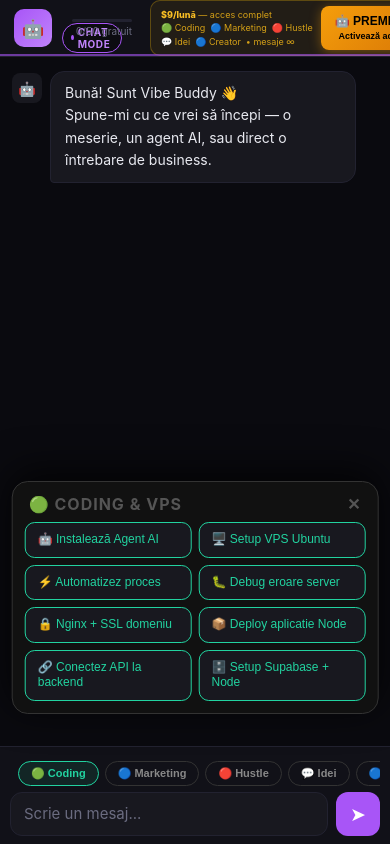
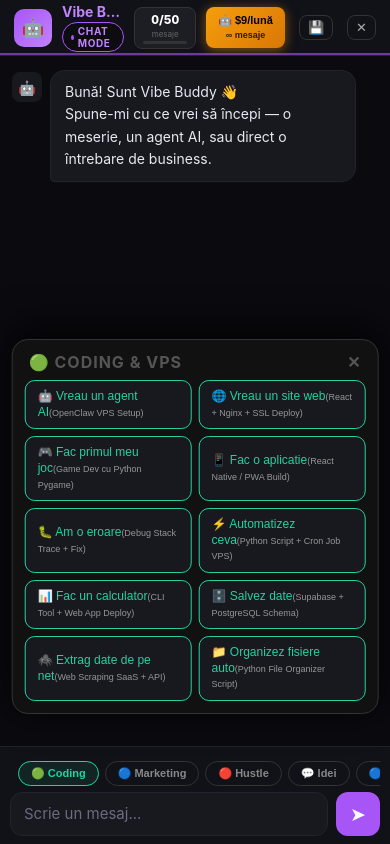
Before and after one commit to sergiumurgescu88-lgtm/agents-ui, a website: page public/index.html in a window 390 px wide. Both pictures are taken after a click on the button "🟢 Coding". Drawn offline with Linux system fonts and the light colour scheme.

Commit message:
50 butoane cu subtitlu expert alb + header mobile optimizat + Stripe checkout

```diff
--- a/public/index.html
+++ b/public/index.html
@@ -365,22 +365,18 @@ body.mode-marketing #send-btn{color:#fff;}
         <span id="mode-label">CHAT MODE</span>
       </div>
     </div>
-    <div id="action-counter">
-      <div id="action-bar"><div id="action-fill" style="width:0%"></div></div>
-      <div id="action-text">0/50 gratuit</div>
+    <!-- COUNTER vizibil pe mobile -->
+    <div id="action-counter" style="flex-shrink:0;display:flex;flex-direction:column;align-items:center;gap:2px;background:rgba(255,255,255,0.05);border:1px solid #333;border-radius:8px;padding:4px 8px;min-width:52px">
+      <div id="action-text" style="font-size:12px;font-weight:800;color:#fff;font-variant-numeric:tabular-nums;">0/50</div>
+      <div style="font-size:8px;color:#666;white-space:nowrap">mesaje</div>
+      <div id="action-bar" style="width:44px;height:3px;background:#333;border-radius:3px;overflow:hidden;"><div id="action-fill" style="width:0%;height:100%;background:var(--accent);border-radius:3px;transition:width .4s,background .4s;"></div></div>
     </div>
-    <div style="display:flex;align-items:center;gap:8px;margin-left:8px;background:rgba(234,179,8,0.08);border:1px solid rgba(234,179,8,0.3);border-radius:10px;padding:5px 10px;flex-shrink:0">
-      <div style="font-size:9px;color:#d4a017;line-height:1.5;white-space:nowrap">
-        <span style="font-weight:800;color:#fbbf24">$9/lună</span> — acces complet<br>
-        🟢 Coding &nbsp;🔵 Marketing &nbsp;🔴 Hustle<br>
-        💬 Idei &nbsp;🔵 Creator &nbsp;• mesaje ∞
-      </div>
-      <button onclick="startCheckout()" style="flex-shrink:0;background:linear-gradient(135deg,#f59e0b,#d97706);color:#000;padding:8px 14px;border-radius:8px;font-size:12px;font-weight:900;border:none;cursor:pointer;white-space:nowrap;text-align:center;box-shadow:0 2px 12px rgba(245,158,11,0.4)">
-        🤖 PREMIUM<br><span style="font-size:9px;font-weight:600">Activează acum</span>
-      </button>
-    </div>
-    <button id="btn-export" onclick="exportChat()" title="Salvează conversația" style="background:none;border:1px solid #333;border-radius:8px;color:#aaa;padding:4px 10px;font-size:13px;cursor:pointer;margin-left:6px;transition:all .2s" onmouseover="this.style.borderColor='#6366f1';this.style.color='#6366f1'" onmouseout="this.style.borderColor='#333';this.style.color='#aaa'">💾</button>
-    <button id="btn-close" onclick="window.close()" title="Închide" style="background:none;border:1px solid #333;border-radius:8px;color:#aaa;padding:4px 10px;font-size:13px;cursor:pointer;margin-left:6px;transition:all .2s" onmouseover="this.style.borderColor='#ef4444';this.style.color='#ef4444'" onmouseout="this.style.borderColor='#333';this.style.color='#aaa'">✕</button>
+    <!-- BUTON PREMIUM -->
+    <button onclick="startCheckout()" id="btn-premium" style="flex-shrink:0;background:linear-gradient(135deg,#f59e0b,#d97706);color:#000;padding:6px 12px;border-radius:8px;font-size:11px;font-weight:900;border:none;cursor:pointer;white-space:nowrap;text-align:center;box-shadow:0 2px 12px rgba(245,158,11,0.5);line-height:1.3">
+      🤖 $9/lună<br><span style="font-size:9px;font-weight:600;opacity:.8">∞ mesaje</span>
+    </button>
+    <button id="btn-export" onclick="exportChat()" title="Salvează" style="background:none;border:1px solid #333;border-radius:8px;color:#aaa;padding:4px 8px;font-size:13px;cursor:pointer;margin-left:4px;flex-shrink:0" onmouseover="this.style.borderColor='#6366f1';this.style.color='#6366f1'" onmouseout="this.style.borderColor='#333';this.style.color='#aaa'">💾</button>
+    <button id="btn-close" onclick="window.close()" title="Închide" style="background:none;border:1px solid #333;border-radius:8px;color:#aaa;padding:4px 8px;font-size:13px;cursor:pointer;margin-left:4px;flex-shrink:0" onmouseover="this.style.borderColor='#ef4444';this.style.color='#ef4444'" onmouseout="this.style.borderColor='#333';this.style.color='#aaa'">✕</button>
   </div>
 
   <!-- CTX BANNER -->
@@ -528,7 +524,7 @@ function updateActionUI(count) {
   const fill = document.getElementById('action-fill');
   fill.style.width = pct + '%';
   fill.style.background = count >= 9 ? 'var(--amber)' : count >= 7 ? 'var(--purple)' : 'var(--accent)';
-  document.getElementById('action-text').textContent = `${count}/50 gratuit`;
+  document.getElementById('action-text').textContent = `${count}/50`;
   saveState();
 }
 
@@ -651,54 +647,64 @@ async function sendMessage() {
 
 const QA_DATA = {
   coding: { color:'#22d3a0', btns:[
-    ['🤖 Instalează Agent AI','Vreau sa instalez un agent AI pe VPS-ul meu'],
-    ['🖥️ Setup VPS Ubuntu','Configureaza-mi VPS-ul Ubuntu 24 de la zero complet'],
-    ['⚡ Automatizez proces','Vreau sa automatizez un proces repetitiv cu AI pe VPS'],
-    ['🐛 Debug eroare server','Am o eroare pe server, ajuta-ma sa o rezolv pas cu pas'],
-    ['🔒 Nginx + SSL domeniu','Configureaza nginx si SSL pentru domeniul meu'],
-    ['📦 Deploy aplicatie Node','Vreau sa deploy-ez o aplicatie Node.js cu PM2 pe VPS'],
-    ['🔗 Conectez API la backend','Ajuta-ma sa conectez un API extern la backend-ul meu'],
-    ['🗄️ Setup Supabase + Node','Configureaza Supabase cu Node.js pentru proiectul meu']
+    ['🤖 Vreau un agent AI','Vreau sa am un agent AI personal care sa lucreze pentru mine. De unde incep?','OpenClaw VPS Setup'],
+    ['🌐 Vreau un site web','Ajuta-ma sa imi fac un site web simplu pas cu pas de la zero','React + Nginx + SSL Deploy'],
+    ['🎮 Fac primul meu joc','Vreau sa fac un joc simplu. Ce limbaj sa folosesc si cum incep?','Game Dev cu Python Pygame'],
+    ['📱 Fac o aplicatie','Vreau sa fac o aplicatie simpla. Cum incep daca nu stiu sa programez?','React Native / PWA Build'],
+    ['🐛 Am o eroare','Am o eroare si nu stiu ce inseamna. Ajuta-ma sa o rezolv','Debug Stack Trace + Fix'],
+    ['⚡ Automatizez ceva','Vreau sa automatizez un task plictisitor pe care il fac zilnic','Python Script + Cron Job VPS'],
+    ['📊 Fac un calculator','Vreau sa fac un calculator sau convertor simplu in Python','CLI Tool + Web App Deploy'],
+    ['🗄️ Salvez date','Vreau sa salvez date dintr-o aplicatie. Cum fac o baza de date simpla?','Supabase + PostgreSQL Schema'],
+    ['🕷️ Extrag date de pe net','Vreau sa extrag automat informatii de pe un site web','Web Scraping SaaS + API'],
+    ['📁 Organizez fisiere auto','Vreau sa imi organizeze automat fisierele si pozele de pe calculator','Python File Organizer Script']
   ]},
   marketing: { color:'#f97316', btns:[
-    ['📊 Strategie marketing AI','Fa-mi o strategie completa de marketing cu AI pentru business-ul meu'],
-    ['✍️ Prompts social media','Scrie-mi 10 prompturi AI gata de folosit pentru social media'],
-    ['💰 Funnel vanzari complet','Construieste-mi un funnel de vanzari complet cu AI pas cu pas'],
-    ['🔍 Strategie SEO cu AI','Fa-mi o strategie SEO completa cu AI pentru site-ul meu'],
-    ['📧 Secventa 7 emailuri','Scrie-mi o secventa de 7 emailuri de vanzare gata de trimis'],
-    ['📱 Plan content LinkedIn','Fa-mi un plan de continut pentru LinkedIn pentru 30 de zile'],
-    ['🎯 Campanie Google Ads','Ajuta-ma sa creez o campanie Google Ads cu AI pentru produsul meu'],
-    ['🤖 Agent marketing automat','Cum construiesc un agent AI care posteaza automat pe social media']
+    ['📣 Vreau mai multi clienti','Cum atrag mai multi clienti pentru afacerea mea fara sa cheltuiesc mult?','Lead Gen Funnel + CRM Auto'],
+    ['📱 Postez pe social media','Ajuta-ma sa postez constant pe Instagram Facebook TikTok fara sa pierd ore','Buffer API + AI Content Pipeline'],
+    ['📧 Trimit emailuri automat','Vreau sa trimit emailuri automat catre clientii mei. Cum fac asta gratuit?','Resend API + Drip Sequence'],
+    ['🔍 Apar pe Google','Cum fac sa apara site-ul meu in primele rezultate Google?','SEO Technical Audit + Schema'],
+    ['💰 Vand mai mult online','Cum imi cresc vanzarile online cu AI fara buget mare de reclame?','Conversion Rate Optimization'],
+    ['✍️ Scriu texte de vanzare','Ajuta-ma sa scriu texte convingatore pentru produsul sau serviciul meu','Copywriting Framework AIDA'],
+    ['🎯 Fac reclame pe Facebook','Cum fac o reclama pe Facebook care chiar functioneaza si aduce clienti?','Meta Ads + Pixel + Retargeting'],
+    ['📊 Inteleg datele mele','Am un business si nu inteleg ce imi spun cifrele. Ajuta-ma sa le analizez','GA4 + Mixpanel Analytics'],
+    ['🌐 Promovez pe YouTube','Cum incep un canal YouTube pentru afacerea mea si cum il cresc cu AI?','YouTube SEO + AI Content Factory'],
+    ['🤝 Gasesc parteneri','Cum gasesc parteneri sau colaboratori pentru afacerea mea online?','B2B Outreach + LinkedIn API']
   ]},
   sidehustle: { color:'#ff6b6b', btns:[
-    ['🔴 Top 100 Side Hustle','Vreau sa incep un side hustle din top 100 cu AI, da-mi cel mai potrivit'],
-    ['💼 Meseria mea spre business','Ce meserie am si cum o transform in business cu AI in 30 de zile'],
-    ['💶 1000 euro luna cu AI','Cum fac primii 1000 euro pe luna cu AI, da-mi planul exact'],
-    ['🚀 Lansez Micro SaaS','Vreau sa lansez un Micro SaaS, da-mi ideea si stack-ul complet'],
-    ['👥 Monetizez comunitate','Cum monetizez o comunitate online cu AI si ce tools folosesc'],
-    ['🛒 Vand pe Etsy cu AI','Ce produse digitale pot vinde pe Etsy generate cu AI'],
-    ['📚 Lansez curs online','Cum lansez un curs online cu AI in 2 saptamani de la zero'],
-    ['🎬 Canal YouTube cu AI','Cum construiesc un canal YouTube automatizat cu AI care face bani']
+    ['💶 Fac bani online','Cum pot face bani online cu AI? Da-mi ideea cea mai simpla pentru inceput','Digital Products + Gumroad'],
+    ['💼 Transform meseria in bani','Am o meserie sau un skill. Cum il transform in sursa de venit extra?','Productized Service + Retainer'],
+    ['🛒 Vand ceva pe net','Vreau sa vand ceva online. Ce pot vinde si cum incep fara investitie?','Etsy Digital + Shopify Store'],
+    ['📚 Fac un curs online','Stiu ceva bine si vreau sa fac un curs online. Cum incep de la zero?','Course Platform + Email Funnel'],
+    ['🎬 Fac bani pe YouTube','Cum fac un canal YouTube care sa aduca bani chiar daca nu am experienta?','YouTube Automation + AdSense'],
+    ['🤖 Inchiriez un agent AI','Cum pot sa ofer servicii de AI altor firme si sa fac bani din asta?','AI Agency + White Label SaaS'],
+    ['🏠 Lucrez de acasa','Vreau sa lucrez de acasa si sa fac bani. Care sunt cele mai bune optiuni?','Remote Freelance + Upwork Pro'],
+    ['🚀 Lansez o mica afacere','Vreau sa lansez o mica afacere. Ajuta-ma sa aleg ideea si sa incep','MVP Launch + Product Hunt'],
+    ['💳 Primul 1000 de euro','Cum fac primii 1000 de euro online? Da-mi un plan concret saptamana asta','Sprint Plan + Quick Wins'],
+    ['📖 Scriu o carte cu AI','Vreau sa scriu si sa vand o carte sau ghid online. Cum fac asta cu AI?','Ebook + Amazon KDP Publish']
   ]},
   chat: { color:'#a855f7', btns:[
-    ['🧠 Brainstorming business RO','Fa-mi un brainstorming de 10 idei de business pentru Romania in 2025'],
-    ['⭐ Brand personal 90 zile','Cum construiesc un brand personal puternic cu AI in 90 de zile'],
-    ['🤝 AI Agents Stack complet','Ce agenti AI pot folosi sa lucrez mai putin si sa castig mai mult'],
-    ['📅 Plan lansare 30 zile','Fa-mi un plan complet sa lansez un produs digital in 30 de zile'],
-    ['💡 Idee validata de business','Ajuta-ma sa validez o idee de business inainte sa investesc timp'],
-    ['📈 Scalez de la 0 la 5000 euro','Cum scalez un business de la zero la 5000 euro pe luna cu AI'],
-    ['🎯 Nisa profitabila 2025','Care sunt cele mai profitabile nise pentru un business AI in 2025'],
-    ['🔄 Automatizez tot business-ul','Cum automatizez 85% din business-ul meu cu AI si ce tools folosesc']
+    ['🧠 Idei de business','Da-mi 10 idei de business simple pe care le pot incepe saptamana asta','Market Research + Validation'],
+    ['❓ Ce sa fac cu viata mea','Am experienta dar nu stiu ce urmeaza. Ajuta-ma sa gasesc o directie','Career Pivot + AI Positioning'],
+    ['📋 Plan pentru 90 zile','Ajuta-ma sa fac un plan concret pentru urmatoarele 90 zile','OKR Framework + Daily Sprints'],
+    ['💡 Am o idee buna?','Am o idee de business. Crezi ca e buna? Analizeaz-o sincer','SWOT + TAM SAM SOM Analysis'],
+    ['🎯 Aleg o nisa','Nu stiu in ce domeniu sa ma lansez. Ajuta-ma sa aleg nisa potrivita','Niche Scoring + Competitor Gap'],
+    ['⭐ Devin cunoscut online','Cum devin cunoscut online si imi construiesc un nume in domeniul meu?','Personal Brand + Content Moat'],
+    ['😰 Mi-e frica sa incep','Vreau sa incep ceva dar mi-e frica. Cum depasesc frica de esec?','Risk Matrix + First Step Plan'],
+    ['💰 Stabilesc pretul corect','Nu stiu cat sa cer pe serviciile mele. Ajuta-ma sa stabilesc pretul','Value-Based Pricing Strategy'],
+    ['🔄 Schimb cariera','Am lucrat 20 de ani intr-un domeniu. Cum ma reprofilez cu AI?','Skills Transfer + AI Leverage'],
+    ['🚀 Incep azi','Vreau sa incep ceva chiar azi. Da-mi primul pas concret pe care il fac acum','Zero to MVP in 24h Plan']
   ]},
   creator: { color:'#3b82f6', btns:[
-    ['🚀 Lansez SaaS cu API-uri','Vreau sa lansez un SaaS cu API-uri gratuite, da-mi stack-ul complet'],
-    ['💡 Business din API gratuite','Cum construiesc un business din API-uri gratuite cu cost zero lunar'],
-    ['📦 Produs digital de la zero','Fa-mi planul complet pentru un produs digital de la zero la primul client'],
-    ['🔌 Combin API-uri gratis','Ce API-uri gratuite pot combina sa fac un tool vandabil si util'],
-    ['💰 Creator Economy Romania','Cum devin creator si fac bani din continut cu AI in Romania in 2025'],
-    ['🤖 Agent AI pentru clienti','Cum construiesc si vand un agent AI custom pentru clienti business'],
-    ['📊 Dashboard SaaS cu Supabase','Ajuta-ma sa construiesc un dashboard SaaS cu Supabase si React'],
-    ['🏭 AI Content Factory','Cum construiesc o AI Content Factory care genereaza continut automat']
+    ['⚡ Automatizez tot','Ce pot automatiza in viata sau business-ul meu ca sa am mai mult timp liber?','n8n + Zapier Full Automation'],
+    ['📧 Email-uri automate','Cum trimit email-uri automat fara sa scriu fiecare unul manual?','Resend + Sequences + Templates'],
+    ['📱 Postari automate','Cum postez automat pe toate retelele sociale fara sa stau zilnic la telefon?','Buffer API + AI Post Generator'],
+    ['🗂️ Organizez haosul','Ajuta-ma sa imi organizez fisierele emailurile si task-urile cu AI','Notion AI + File Organizer'],
+    ['💳 Facturi automate','Cum generez si trimit facturi automat catre clientii mei?','Stripe + Invoice Automation'],
+    ['🔔 Monitorizez afacerea','Cum stiu automat cand se intampla ceva important in business-ul meu?','KPI Dashboard + Alerts Bot'],
+    ['🎯 Gasesc clienti auto','Cum gasesc clienti noi automat fara sa stau eu sa caut zilnic?','Lead Scraper + Outreach Bot'],
+    ['📊 Rapoarte automate','Cum generez automat rapoarte lunare fara sa fac manual Excel?','Python + Supabase + PDF Report'],
+    ['🤖 Angajez un AI','Vreau sa am un AI care sa lucreze pentru mine 24 ore. Cum il configurez?','Hermes Agent + VPS 24/7'],
+    ['🔗 Conectez aplicatiile','Cum conectez toate aplicatiile pe care le folosesc sa lucreze impreuna?','Zapier + Make + Webhook Stack']
   ]}
 };
 let activePopupCat = null;
@@ -709,7 +715,7 @@ function togglePopup(cat, title) {
   document.getElementById('qa-popup-label').textContent = title;
   const btns = document.getElementById('qa-popup-btns');
   btns.innerHTML = data.btns.map(function(b) {
-    return '<button class="qa" style="border-color:'+data.color+';color:'+data.color+'" onclick="quickSend(this.dataset.msg)" data-msg="'+b[1]+'">'+b[0]+'</button>';
+    return '<button class="qa" style="border-color:'+data.color+';color:'+data.color+';flex-direction:column;align-items:flex-start;gap:1px;height:auto;padding:8px 12px" onclick="quickSend(this.dataset.msg)" data-msg="'+b[1]+'">'+b[0]+(b[2]?'<span style="font-size:9px;opacity:0.7;font-weight:500;color:#ccc">('+b[2]+')</span>':'')+'</button>';
   }).join('');
   document.getElementById('qa-popup').classList.add('open');
   document.getElementById('qa-overlay').classList.add('open');
--- a/usage.json
+++ b/usage.json
@@ -1 +1 @@
-{"test":2,"test_final":3,"u_x25uxjmk7_1776085083099":1,"debug_now":1,"u_1evott6sl_1776085348222":6,"debug":1,"u_e19ij29ou_1776085455822":1,"test_browser":1,"u_r59q4tvex_1776083769122":24,"u_56q30pnsf_1776088183771":5,"u_st6sev21i_1776091250333":35,"u_81jbv1jtw_1776108806675":42,"u_fq0nzd8yr_1776173906881":1,"u_zmo2im4gw_1776192516173":5,"u_8xm6vqdes_1776240897128":3,"test-xai":1,"test-format":1,"test-visual":1,"test_user":5,"u_bznctwlkh_1776321760266":1,"test123":1,"test_fix":1,"test_claude":1,"test_now":1,"test_x":1,"dbg1":1,"dbg2":1,"fix_final":2,"dbg_live":1,"test_env":1,"eco_test":1,"v14_test":1,"v14_now":1,"v14_fix":1,"mode_test":1,"t1":1,"t2":1,"t3":1,"mkt_test":1,"vibe_test":1,"vibe2":1,"flow_test":1,"u_qe8sw0dfe_1776326666196":2}
+{"test":2,"test_final":3,"u_x25uxjmk7_1776085083099":1,"debug_now":1,"u_1evott6sl_1776085348222":6,"debug":1,"u_e19ij29ou_1776085455822":1,"test_browser":1,"u_r59q4tvex_1776083769122":26,"u_56q30pnsf_1776088183771":5,"u_st6sev21i_1776091250333":50,"u_81jbv1jtw_1776108806675":42,"u_fq0nzd8yr_1776173906881":1,"u_zmo2im4gw_1776192516173":5,"u_8xm6vqdes_1776240897128":3,"test-xai":1,"test-format":1,"test-visual":1,"test_user":5,"u_bznctwlkh_1776321760266":1,"test123":1,"test_fix":1,"test_claude":1,"test_now":1,"test_x":1,"dbg1":1,"dbg2":1,"fix_final":2,"dbg_live":1,"test_env":1,"eco_test":1,"v14_test":1,"v14_now":1,"v14_fix":1,"mode_test":1,"t1":1,"t2":1,"t3":1,"mkt_test":1,"vibe_test":1,"vibe2":1,"flow_test":1,"u_qe8sw0dfe_1776326666196":2}
```
